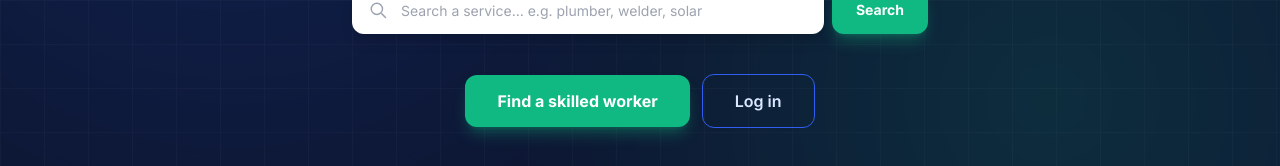
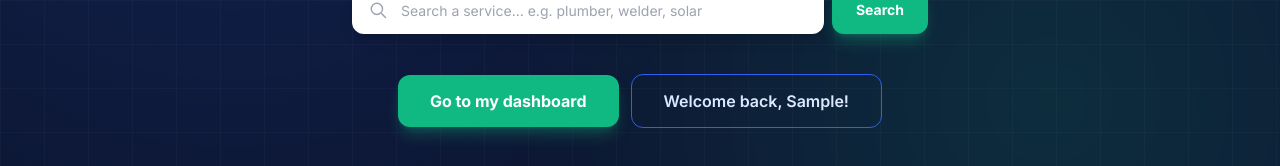
Before and after one commit to mwemmz/skillbridge-zambia, a React (Vite) app in the folder frontend/: page / in a window 1280 px wide. Shown: the part 505-671 px from the top of the page. Built offline with nearby package versions, Linux system fonts and the light colour scheme; no server answers; sample sign-in values are in the browser's storage.

Commit message:
Fix login UX: auth-aware landing hero and keep session on Render cold start

```diff
--- a/frontend/src/context/AuthContext.jsx
+++ b/frontend/src/context/AuthContext.jsx
@@ -13,17 +13,31 @@ export function AuthProvider({ children }) {
       setLoading(false);
       return;
     }
+    // Restore the cached profile immediately so the UI never flips to
+    // "logged out" while the backend is cold-starting (Render free tier).
+    const cached = sessionStorage.getItem("sb_user");
+    if (cached) {
+      try {
+        setUser(JSON.parse(cached));
+      } catch {
+        /* ignore malformed cache */
+      }
+    }
     api
       .get("/api/auth/me")
       .then((res) => {
         setUser(res.data);
         sessionStorage.setItem("sb_user", JSON.stringify(res.data));
       })
-      .catch(() => {
-        setUser(null);
-        setToken(null);
-        sessionStorage.removeItem("sb_token");
-        sessionStorage.removeItem("sb_user");
+      .catch((err) => {
+        // Only a real 401 means the session is dead. Network/5xx errors
+        // (e.g. Render cold start) should NOT log the user out.
+        if (err.response?.status === 401) {
+          setUser(null);
+          setToken(null);
+          sessionStorage.removeItem("sb_token");
+          sessionStorage.removeItem("sb_user");
+        }
       })
       .finally(() => setLoading(false));
   }, [token]);
--- a/frontend/src/pages/Landing.jsx
+++ b/frontend/src/pages/Landing.jsx
@@ -110,6 +110,26 @@ export default function Landing() {
           </form>
 
           <div className="mt-10 flex flex-wrap items-center justify-center gap-3">
+            {user ? (
+              <>
+                <Link
+                  to={
+                    user.role === "customer"
+                      ? "/customer?view=list"
+                      : user.role === "admin"
+                        ? "/admin"
+                        : "/worker"
+                  }
+                  className="rounded-xl bg-accent-500 px-8 py-3.5 text-base font-bold text-white shadow-lg shadow-accent-500/30 transition hover:-translate-y-0.5 hover:bg-accent-600"
+                >
+                  {user.role === "customer" ? "Book a service" : "Go to my dashboard"}
+                </Link>
+                <span className="rounded-xl border border-brand-500 px-8 py-3.5 text-base font-semibold text-brand-100">
+                  Welcome back, {user.name?.split(" ")[0]}!
+                </span>
+              </>
+            ) : (
+              <>
                 <Link
                   to="/register"
                   className="rounded-xl bg-accent-500 px-8 py-3.5 text-base font-bold text-white shadow-lg shadow-accent-500/30 transition hover:-translate-y-0.5 hover:bg-accent-600"
@@ -122,6 +142,8 @@ export default function Landing() {
                 >
                   Log in
                 </Link>
+              </>
+            )}
           </div>
           <div className="mt-10 flex flex-wrap justify-center gap-2">
             {SKILLS.map((s) => (
```
Also changed, not shown: 3 other files (tests, documents, lock files or other folders). Lines whose indentation alone changed are shown as unchanged.
